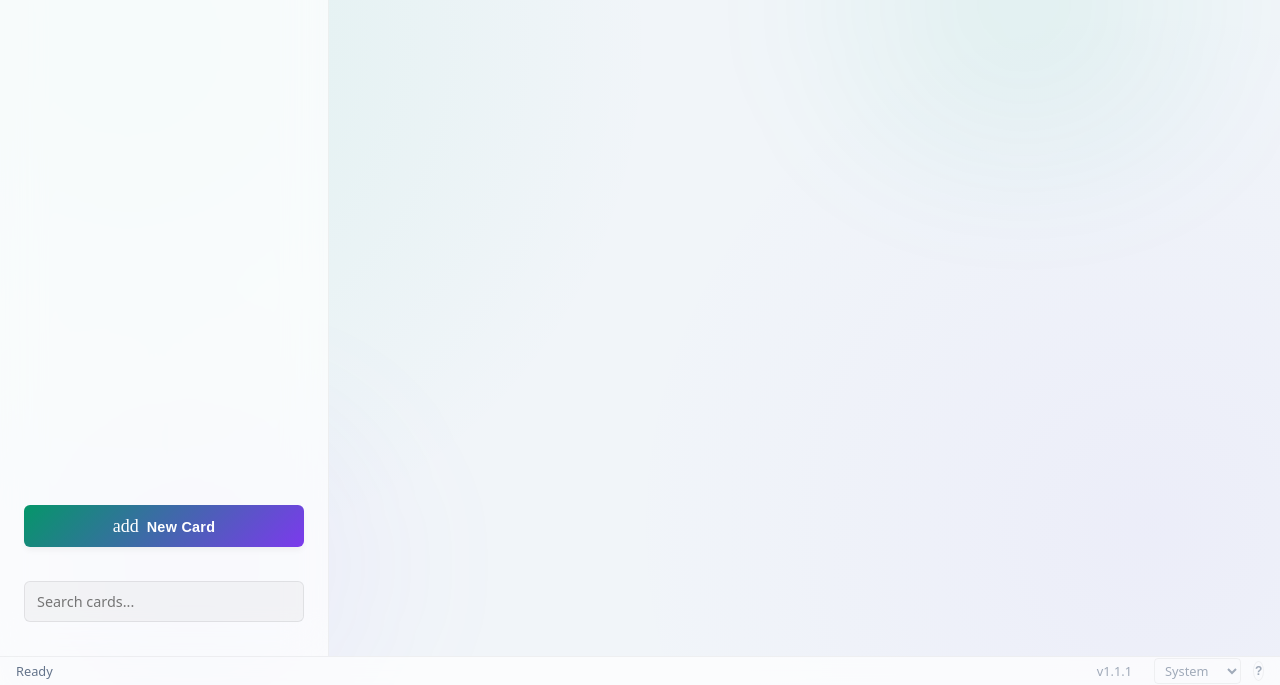
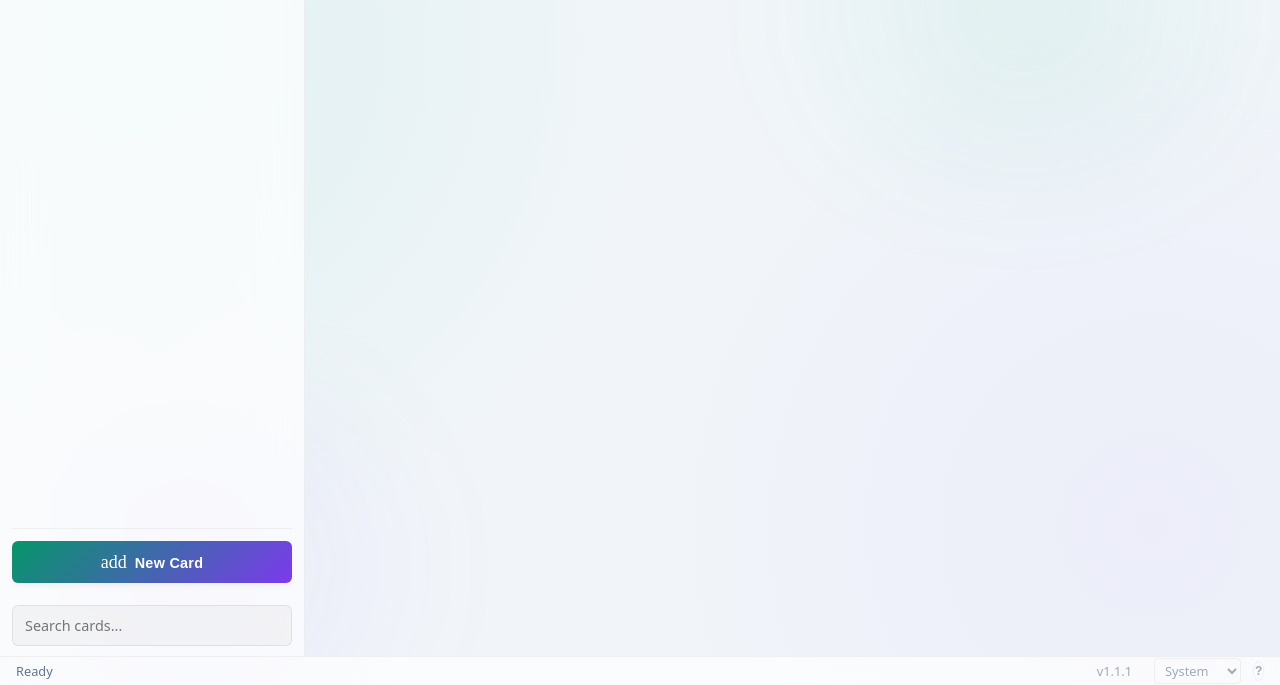
Before and after one commit to jrundquist/ai-art-cards, an Electron app: page src/public/index.html in a window 1280 px wide. Shown: the part 115-800 px from the top of the page. Drawn offline with nearby package versions, Linux system fonts and the light colour scheme; no server answers; some icons are missing.

Commit message:
style: Tighten styling for the side-panel

```diff
--- a/src/public/css/cards.css
+++ b/src/public/css/cards.css
@@ -6,6 +6,9 @@
   flex-direction: column;
   gap: 8px;
   padding-right: 4px;
+  border-top: var(--glass-border);
+  border-width: 2px;
+  border-bottom: var(--glass-border);
 }
 
 .card-item {
--- a/src/public/css/layout.css
+++ b/src/public/css/layout.css
@@ -22,8 +22,8 @@
   border-right: var(--glass-border);
   display: flex;
   flex-direction: column;
-  padding: 24px;
-  gap: 24px;
+  padding: 12px 12px 0px;
+  gap: 12px;
   transition: transform 0.3s ease;
 }
 
@@ -79,10 +79,7 @@
 
   top: 0;
 
-  background: rgba(
-    var(--bg-app),
-    0.5
-  );
+  background: rgba(var(--bg-app), 0.5);
 
   background: var(--bg-panel);
 
@@ -106,11 +103,9 @@
 
   padding-top: 40px;
 
-
   width: calc(100% + 80px);
 
   margin-left: -40px;
-
 }
 
 .top-bar h1 {
@@ -141,7 +136,6 @@
 }
 .sidebar-search-wrapper input {
   flex: 1;
-
 }
 
 .card-list::-webkit-scrollbar {
```
